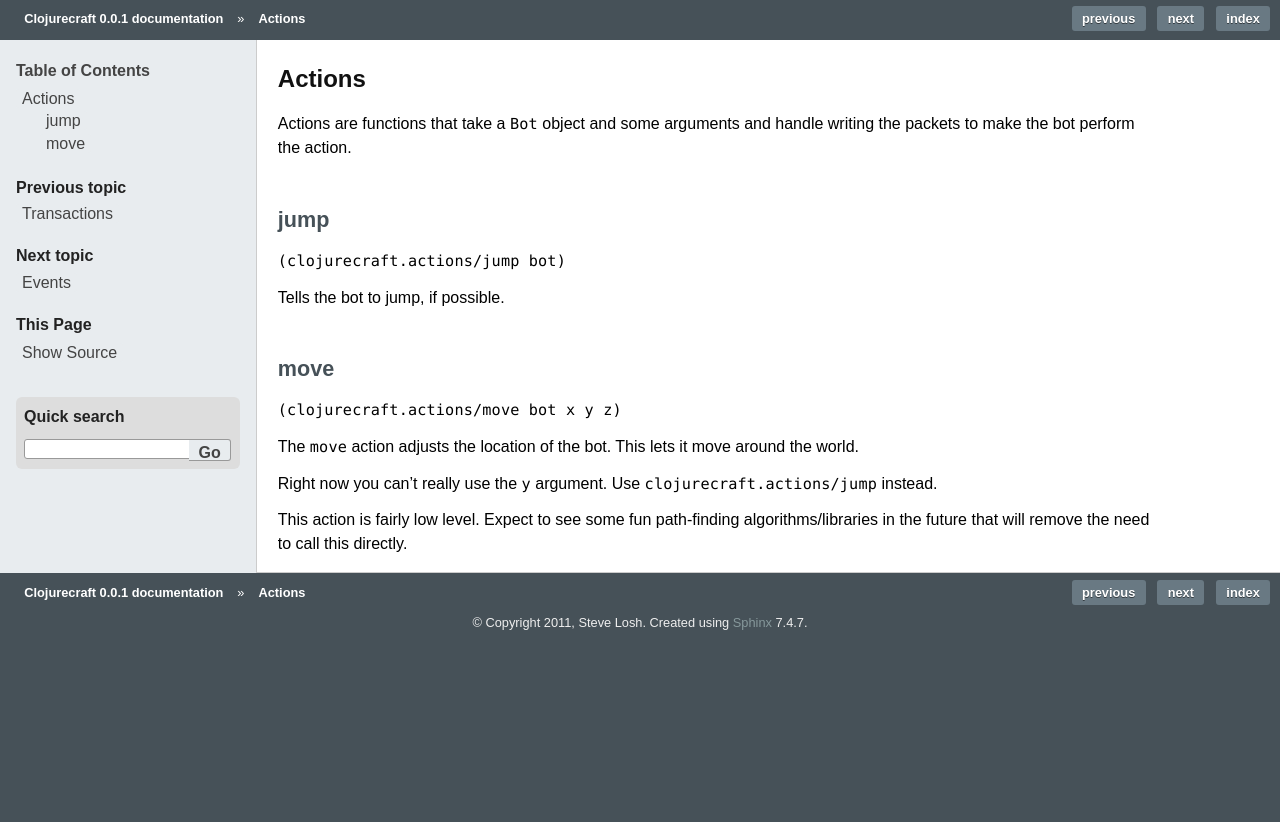
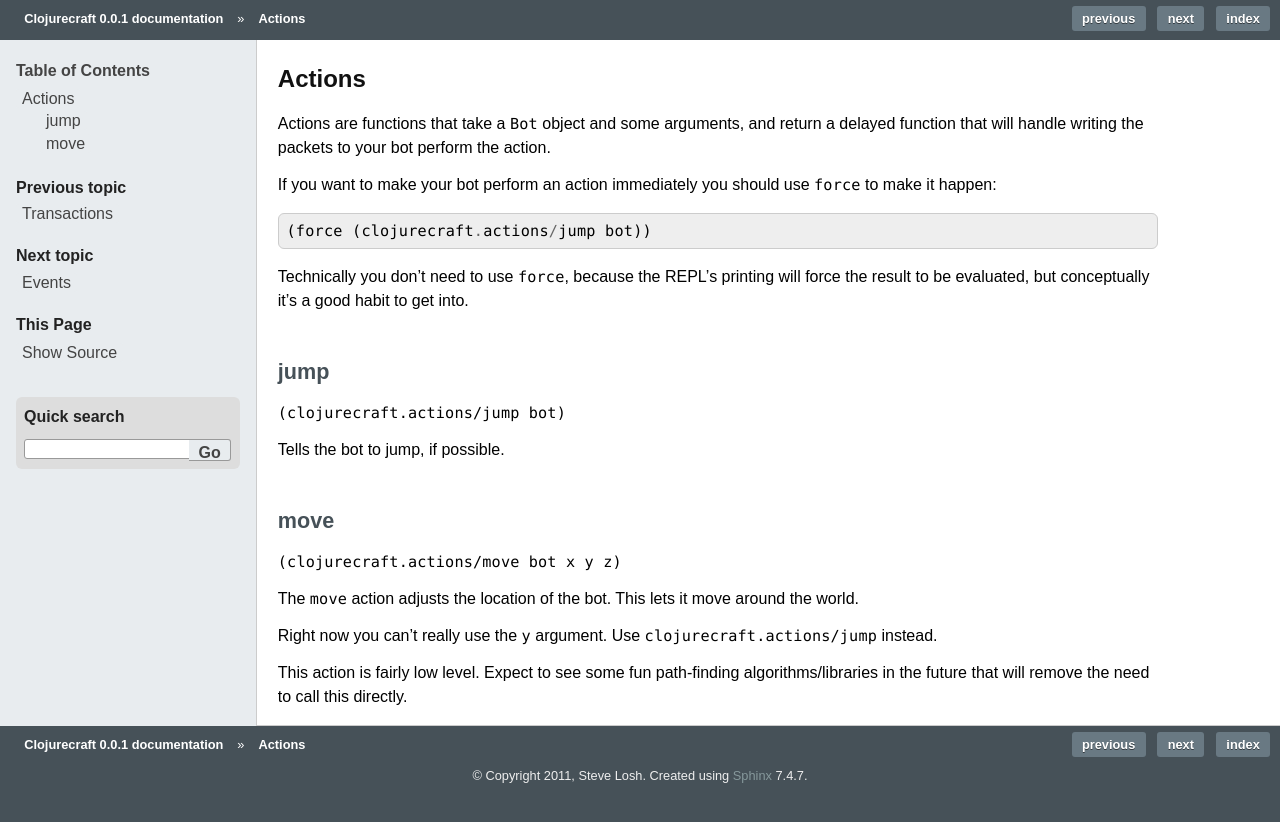
Before and after one commit to sjl/clojurecraft, a Sphinx documentation site: the page built from docs/source/actions.rst, in a window 1280 px wide. Shown: the top 822 px of the page. Built offline with Sphinx 7.4.7, drawn with Linux system fonts in a browser that asks for light colours.

Commit message:
Action docs.

```diff
--- a/docs/source/actions.rst
+++ b/docs/source/actions.rst
@@ -1,8 +1,17 @@
 Actions
 =======
 
-Actions are functions that take a ``Bot`` object and some arguments and handle
-writing the packets to make the bot perform the action.
+Actions are functions that take a ``Bot`` object and some arguments, and return
+a delayed function that will handle writing the packets to your bot perform the
+action.
+
+If you want to make your bot perform an action immediately you should use ``force``
+to make it happen::
+
+    (force (clojurecraft.actions/jump bot))
+
+Technically you don't need to use ``force``, because the REPL's printing will force
+the result to be evaluated, but conceptually it's a good habit to get into.
 
 jump
 ----
```
